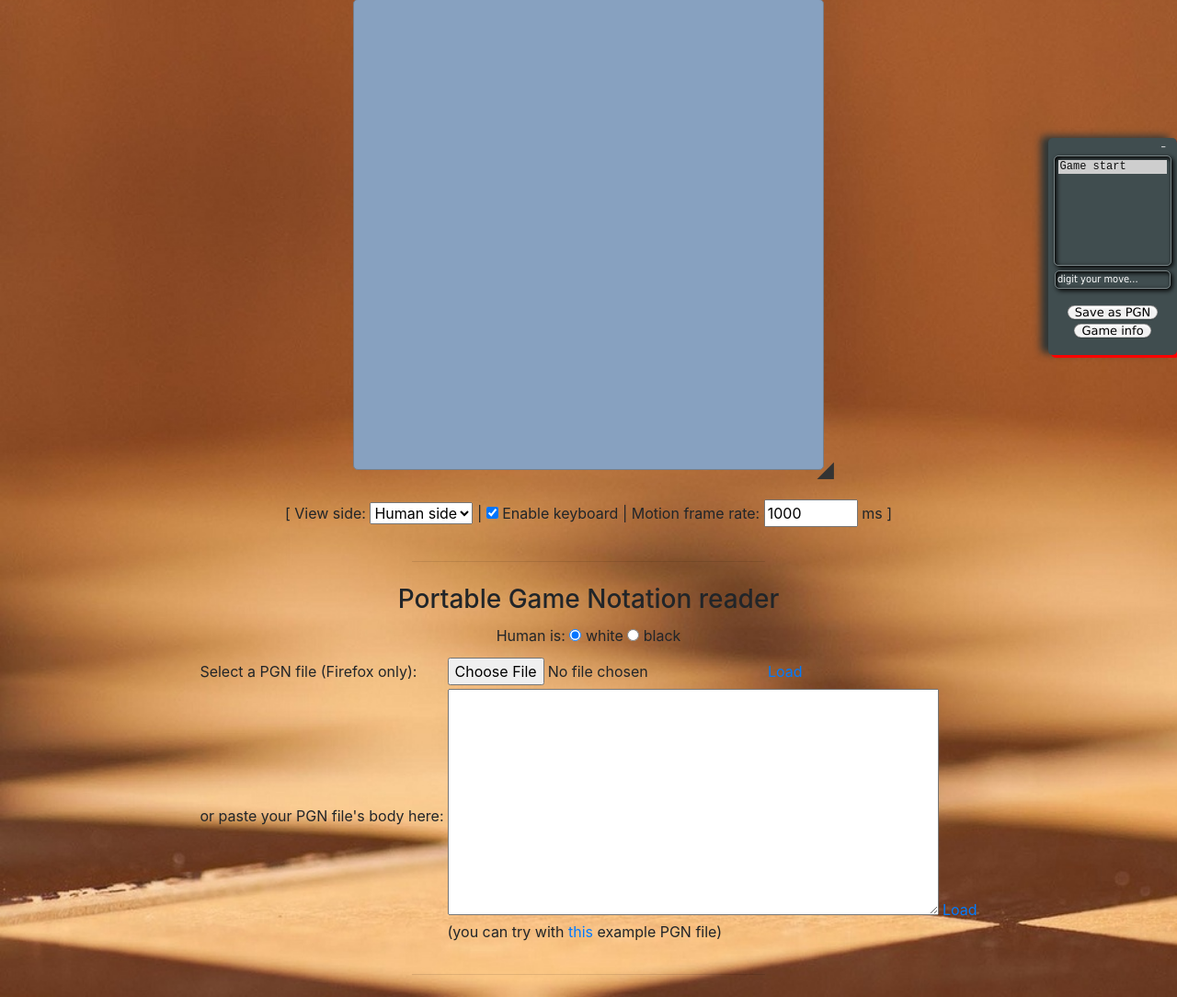
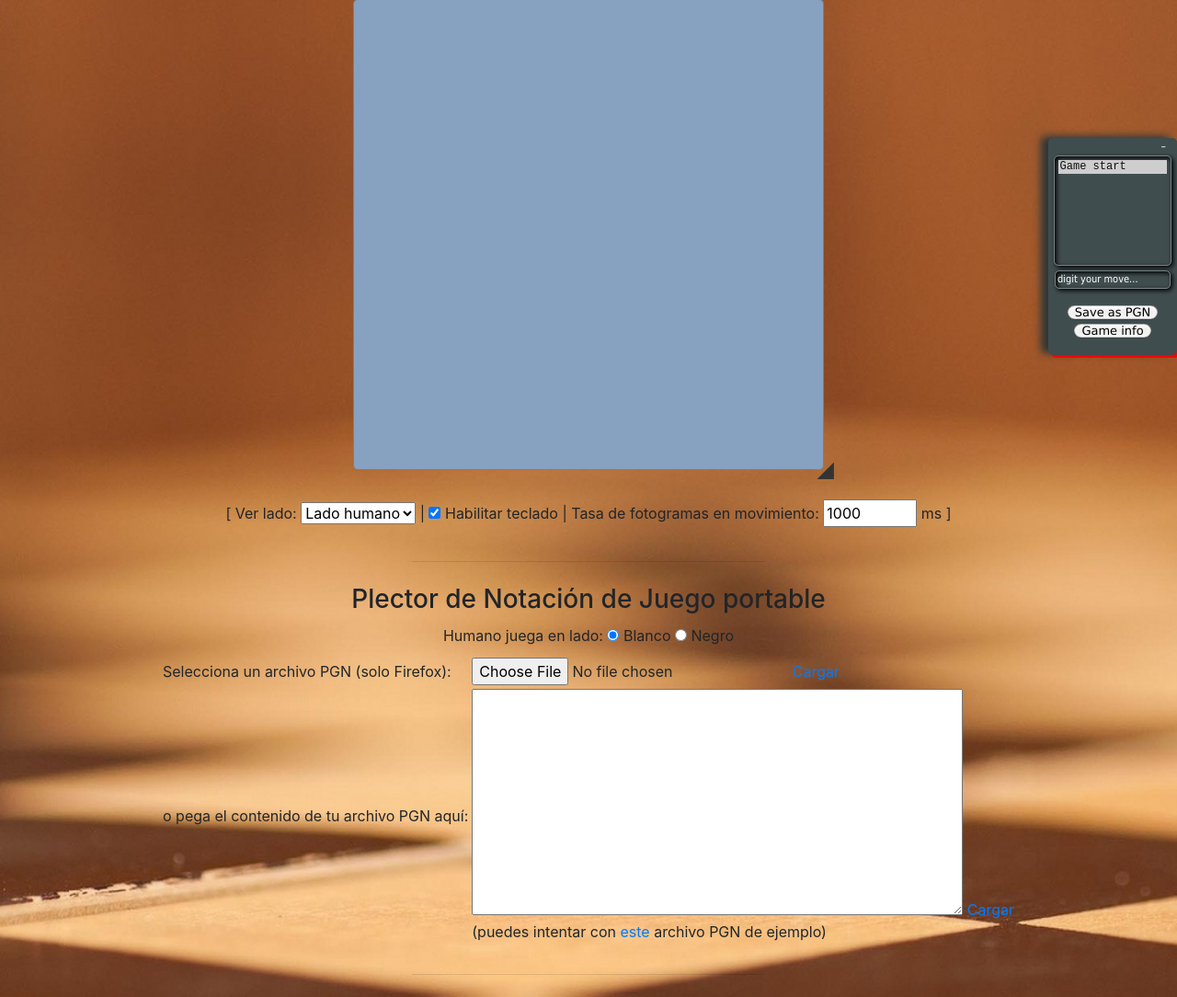
Before and after one commit to IvaGallegos/chess_web, a Django app: page /tablero/ in a window 1280 px wide. Shown: the part 414-1498 px from the top of the page at 92% size. Run offline with Django 4.2, Linux system fonts and the light colour scheme.

Commit message:
cambios menores

```diff
--- a/chessproject/chessapp/static/chessapp/chess.css
+++ b/chessproject/chessapp/static/chessapp/chess.css
@@ -86,7 +86,7 @@ div.gnotify {
 	z-index: 10000001;
 }
 
-/** Normal Style Positions **/
+/** Posiciones de Estilo Normal **/
 div.gnotify { position: fixed; }
 
 div.gnotify.top-left {
@@ -121,7 +121,7 @@ div.gnotify-message span.intLink, div.gnotify-message a, div.gnotify-message a:l
 	color: inherit;
 }
 
-/** Cross Browser Styling **/
+/** Estilo Multinavegador **/
 div.center div.gnotify-notification, div.center div.gnotify-closer {
 	margin-left: auto;
 	margin-right: auto;
--- a/chessproject/chessapp/static/chessapp/chess.js
+++ b/chessproject/chessapp/static/chessapp/chess.js
@@ -6,22 +6,22 @@ var chess = (function() {
 	// 2d
 	oBoardTable = null, aCoords, aFlatSquares, sLstSqColr,
 
-	// both visualizations
+	// ambas visualizaciones
 	oBoardsBox, bHumanSide = true,
 
-	// resizing vars
-	nDeskWidth = 512, nDeskHeight = 512, nFlatBVMargin = 12, // theese values are modificable
+	// variables de redimensionamiento
+	nDeskWidth = 512, nDeskHeight = 512, nFlatBVMargin = 12, // estos valores son modificables
 	nFlatBoardSide = nDeskHeight - nFlatBVMargin, nPageX, nPageY, iBoardsBoxX, iBoardsBoxY, nDscrsX, nDscrsY, oFilm, nMinWidth = nMinHeight = 512,
 
-	// history motion picture
+	// movimiento de la historia
 	nMotionId, bMotion = false, bBoundLock = false, nFrameRate = 1000,
 
 	// DOM
 	oPGNBtn, oMovesSelect, oInfoBox, oCtrlForm, oNtfArea = null, oNtfClsAll = null, bInfoBox = false, aCloseCalls = [], iNtfs = 0, rDeniedTagChrs = /(^\d)|\W/g, sAlgBoxEmpty = "digit your move...", bCtrlIsDown = false,
 
-	// system
+	// sistema
 	sMovesList, sPGNHeader, flagHumanBlack, bReady = true, bAI = true, bCheck = false, bGameNotOver = true, lastStart = 0, lastEnd = 0, iHistPointr = -1, aHistory = [], kings = [0, 0], iRound = 1,
-	oGameInfo = {}, oNewInfo = {}, etc = { // do not change theese values!!
+	oGameInfo = {}, oNewInfo = {}, etc = { // no cambies estos valores!!
 		aBoard: [],
 		aThreats: [],
 		nPromotion: 0,
@@ -51,7 +51,7 @@ var chess = (function() {
 						}
 					} else if ((nDiffX + 1 | 2) === 2) {
 						if (nDiffY !== nWay) { return(false); }
-						if ((nTarget < 1 || flagTgColor === flagPcColor) && (/* not en passant: */ nPosY !== 7 + nWay >> 1 || /* if our pawn is not on the opening, or if it is but... */ nPawnStride % 10 - 1 !== nTargetX /* ...not near him another pawn has moved for first time. */)) { return(false); }
+						if ((nTarget < 1 || flagTgColor === flagPcColor) && (/* not en passant: */ nPosY !== 7 + nWay >> 1 || /* si nuestro peón no está en la apertura, o si lo está pero... */ nPawnStride % 10 - 1 !== nTargetX /* ...no cerca de él, otro peón se ha movido por primera vez. */)) { return(false); }
 					} else { return(false); }
 					break;
 				case 3: // knight
@@ -71,7 +71,7 @@ var chess = (function() {
 					var ourRook;
 					if ((nDiffY === 0 || (nDiffY + 1 | 2) === 2) && (nDiffX === 0 || (nDiffX + 1 | 2) === 2)) {
 						if (nTarget > 0 && flagTgColor === flagPcColor) { return(false); }
-					} else if (ourRook = this.lookAt(30 - nDiffX >> 2 & 7, nTargetY), (nDiffX + 2 | 4) === 4 && nDiffY === 0 && !bCheck && !bHasMoved && ourRook > 0 && Boolean(ourRook & 16)) { // castling
+					} else if (ourRook = this.lookAt(30 - nDiffX >> 2 & 7, nTargetY), (nDiffX + 2 | 4) === 4 && nDiffY === 0 && !bCheck && !bHasMoved && ourRook > 0 && Boolean(ourRook & 16)) { // enroque
 						for (var passX = nDiffX * 3 + 14 >> 2; passX < nDiffX * 3 + 22 >> 2; passX++) { if (this.lookAt(passX, nTargetY) > 0 || isThreatened(passX, nTargetY, nTargetY / 7 << 3 ^ 1)) { return(false); } }
 						if (nDiffX + 2 === 0 && this.aBoard[nTargetY * 10 + 22] > 0) { return(false); }
 					} else { return(false); }
@@ -125,7 +125,7 @@ var chess = (function() {
 				}
 				if (nTarget > 0 && flagTgColor === flagPcColor) { return(false); }
 			}
-			/* Although it might seem impossible that the target is the opponent's king, this condition is needed for certain hypothesis. */
+			/* Aunque pueda parecer imposible que el objetivo sea el rey del oponente, esta condición es necesaria para ciertas hipótesis. */
 			if (nTarget + 6 & 7) {
 				var bKingInCheck = false, oKing = nPieceType === 2 ? endSq : kings[flagPcColor >> 3];
 				this.aBoard[startSq] = 0;
@@ -261,7 +261,7 @@ var chess = (function() {
 		var nMoves = aHistory.length >> 1, sPromoAlg = new String(), nEndPosX = nEndPt % 10 - 1, nEndPosY = (nEndPt - nEndPt % 10) / 10 - 2, nStartPosX = nStartPt % 10 - 1, nStartPosY = (nStartPt - nStartPt % 10) / 10 - 2, iVerifyX, iVerifyY, disambiguateX = false, disambiguateY = false, signedNumber = nStartPt | nEndPt << 7 | nPieceId << 14 | nTarget << 19, vPromo = false, bWriteCapture = ((nPieceId & 7) === 1 && (nStartPt + nEndPt & 1) && nTarget === 0 /* en passant */) || nTarget > 0, colorFlag = nPieceId & 8;
 		lastStart = nStartPt;
 		lastEnd = nEndPt;
-		if ((nEndPosY + 1 | 9) === 9 /* true in case of nEndPosY === -1! */ && (nPieceId & 7) === 1) {
+		if ((nEndPosY + 1 | 9) === 9 /* verdadero en caso de que nEndPosY === -1! */ && (nPieceId & 7) === 1) {
 			vPromo = nPromo || (22 - etc.nPromotion ^ colorFlag);
 			signedNumber |= vPromo << 24;
 			sPromoAlg = "=" + "NBRQ".charAt(vPromo - 3 & 7);
@@ -296,7 +296,7 @@ var chess = (function() {
 		iHistPointr++;
 	}
 
-	// Toledo Chess Engine (see http://nanochess.110mb.com/)
+	// 	Motor de Ajedrez Toledo (mira http://nanochess.110mb.com/)
 	var fourBtsLastPc, flagWhoMoved, nPawnStride, nFrstFocus, nScndFocus, nPlyDepth = 2, iSquare = 120, thnkU = [53,47,61,51,47,47], aParams = [5,3,4,6,2,4,3,5,1,1,1,1,1,1,1,1,9,9,9,9,9,9,9,9,13,11,12,14,10,12,11,13,0,99,0,306,297,495,846,-1,0,1,2,2,1,0,-1,-1,1,-10,10,-11,-9,9,11,10,20,-9,-11,-10,-20,-21,-19,-12,-8,8,12,19,21];
 	function consider(thnkA, thnkB, thnkH, thnkF, thnkPawnStride, thnkDepth) {
 		var iThnkPiece, thnkSigndPiece, thnkPiece, thnkL, thnkE, thnkD, thnkStartPt = thnkF, thnkN = -1e8, thnkK = 78 - thnkH << 10, thnkEndPt, thnkG, thnkM, thnkY, thnkQ, thnkTarget, thnkC, thnkJ, thnkZ = flagWhoMoved ? -10 : 10;
@@ -362,7 +362,7 @@ var chess = (function() {
 		iSquare--;
 		return(thnkN + 1e8 && thnkN >- thnkK + 1924 | thnkD ? thnkN : 0);
 	}
-	// End Toledo Chess Engine
+	// 	Fin del Motor de Ajedrez Toledo
 
 	function engineMove() {
 		consider(0,0,0,21,nPawnStride,nPlyDepth);
@@ -371,7 +371,7 @@ var chess = (function() {
 		bReady = true;
 	}
 
-	// Flat chessboard functions
+	// 	Funciones de tablero de ajedrez plano
 	function writeFlatPieces() {
 		var sSqrContent, oSquareCell, nSquareId, nMenacedSq, nConst;
 		for (var iCell = 0; iCell < 64; iCell++) {
@@ -412,14 +412,14 @@ var chess = (function() {
 
 	function showFlatBoard() {
 		if (oBoardTable) {
-		// flat chessboard will be updated
+		// 	el tablero de ajedrez plano será actualizado
 			updateFlatCoords();
 			if (!etc.bFlatView) {
 				etc.oFlatVwArea.appendChild(oBoardTable);
 				etc.bFlatView = true;
 			}
 		} else {
-		// flat chessboard will be created
+		// 	se creará un tablero de ajedrez plano
 			aCoords = [], aFlatSquares = [], oBoardTable = document.createElement("table");
 			var iGridRow, iFlatSquare, iHorHeadr, iVerHeadr, newSquareId, newSquareCell, gridBody = document.createElement("tbody"), gridAngle = document.createElement("td");
 
@@ -474,7 +474,7 @@ var chess = (function() {
 		writeFlatPieces();
 	}
 
-	// Solid chessboard functions
+	// 	Funciones sólidas del tablero de ajedrez
 	function runComponents() {
 		graphicsStatus++;
 		if (graphicsStatus === 15) {
@@ -563,7 +563,7 @@ var chess = (function() {
 							nAlgStartSq = nAlgStartY * 10 + nAlgStartX + 21;
 							nAlgPiece = etc.aBoard[nAlgStartSq];
 						}
-						else { return(false); } // piece not found!!!
+						else { return(false); } // pieza no encontrada!!!
 					} else {
 						for (var iFoundY = 0; iFoundY < 8; iFoundY++) {
 							iFoundPc = etc.lookAt(nAlgStartX, iFoundY);
@@ -607,7 +607,7 @@ var chess = (function() {
 				else { nAlgPromo = nAlgPiece; }
 				nAlgTarget = etc.aBoard[nAlgEndSq];
 			}
-			if (nAlgStartSq === 0) { return(false); } // piece not found!!!
+			if (nAlgStartSq === 0) { return(false); } // pieza no encontrada!!!
 			var hisKing = kings[nColorFlag >> 3 ^ 1];
 			if ((nAlgPiece & 7) === 1 && (nAlgStartSq + nAlgEndSq & 1) && nAlgTarget === 0) { etc.aBoard[nAlgStartSq - nAlgStartSq % 10 + nAlgEndSq % 10] = 0; } // en passant
 			etc.aBoard[nAlgStartSq] = 0;
@@ -637,7 +637,7 @@ var chess = (function() {
 			iHistTarg = iSigned >> 19 & 31;
 			iHistPromo = iHistPiece > 1023 ? (bitBackward ? 9 - (iHistPts[1] - iHistPts[1] % 10 & 8) : iSigned >> 24) : false;
 			if ((iHistPiece & 7) === 2) {
-				if ((iHistPts[1] - iHistPts[0] + 2 | 4) === 4) { // castling
+				if ((iHistPts[1] - iHistPts[0] + 2 | 4) === 4) { // enroque
 					nExprs1 = iHistPts[1] - iHistPts[1] % 10 + (iHistPts[1] - iHistPts[0] > 0 ? 8 : 1);
 					nExprs2 = iHistPts[1] - iHistPts[1] % 10 + (iHistPts[1] - iHistPts[0] > 0 ? 6 : 4);
 					etc.aBoard[bitBackward ? nExprs1 : nExprs2] = 5 + (iHistPts[1] - iHistPts[1] % 10 & 8) + (bitBackward << 4);
@@ -691,7 +691,7 @@ var chess = (function() {
 		return(true);
 	}
 
-// DOM private APIs
+// APIs privadas del DOM
 	function closeMsg(oMsgNode, nEventId) {
 		var iFrameA1 = 1;
 		for (var iFrameA2 = 1; iFrameA2 < 5; iFrameA2++) { window.setTimeout(function() { oMsgNode.style.opacity = "0." + String(85 - (17 * iFrameA1)); iFrameA1++; }, iFrameA2 * 50); }
@@ -921,7 +921,7 @@ var chess = (function() {
 
 	function getCtrlUp(oKeyEvnt3) { if (oKeyEvnt3.ctrlKey) { bCtrlIsDown = false; } }
 
-// Public APIs
+// APIs Publicas
 	return {
 		help: function() {
 			if (!bReady) { return; }
@@ -1096,8 +1096,8 @@ var chess = (function() {
 			if (bMotion || iHistPointr === nHistLen3 - 1) { return; }
 			readHistory(nHistLen3 - iHistPointr - 1, true);
 		},
-		// it's for developpers only: do not uncomment this function, please!
-		// runInside: function(sJSCode) { eval(sJSCode); },
+		// es solo para desarrolladores: ¡no descomente esta función, por favor!
+				// runInside: function(sJSCode) { eval(sJSCode); },
 		readPGN: function(sPGNBody, bHumanBlack) {
 			var iInfoField, iAlgMoves, cleanPGN = sPGNBody.replace(/\{.*\}/g, "").replace(/\s*;[^\n]\s*|\s+/g, " "), sFieldFence = "\\[[^\\]]*\\]", aFlatHeadr = cleanPGN.match(new RegExp(sFieldFence, "g")), aMovesLoaded = cleanPGN.replace(new RegExp("^\\s*(" + sFieldFence + "\\s*)*(\\d+\\.\\s*)?|\\+|\\s*((#|(\\d+(\/\\d+)?\\-\\d+(\/\\d+)?)|\\*).*)?$", "g"), "").split(/\s+\d+\.\s*/);
 			resetBoard();
@@ -1133,7 +1133,7 @@ var chess = (function() {
 			oBoardsBox.style.height = nDeskHeight + "px";
 		},
 		getDimensions: function() { return[nDeskWidth, nDeskHeight]; },
-		setSide: function(nSide) { // 0: white side, 1: black side, 2: human side.
+		setSide: function(nSide) { 		// 0: lado blanco, 1: lado negro, 2: lado humano.
 			var bWasBlack = etc.bBlackSide;
 			bHumanSide = Boolean(nSide >> 1);
 			if (bHumanSide) { etc.bBlackSide = Boolean(flagHumanBlack) }
--- a/chessproject/chessapp/static/chessapp/gnomechess.css
+++ b/chessproject/chessapp/static/chessapp/gnomechess.css
@@ -1,7 +1,7 @@
-#flatChessboard { /* Table element */
+#flatChessboard { /* Elemento de tabla */
 	/**
-	* margin-top: [DYNAMIC VALUE];
-	* margin-bottom: [DYNAMIC VALUE];
+	* margin-top: [VALOR DINÁMICO];
+	* margin-bottom: [VALOR DINÁMICO];
 	*/
 	margin-left: auto;
 	margin-right: auto;
--- a/chessproject/chessapp/static/chessapp/xhr.js
+++ b/chessproject/chessapp/static/chessapp/xhr.js
@@ -1,5 +1,5 @@
 
-// retrieves a file via XMLHTTPRequest, calls fncCallback when done or fncError on error.
+// recupera un archivo mediante XMLHTTPRequest, llama a fncCallback cuando se completa o a fncError en caso de error.
 
 function XHR(strURL, fncCallback /*, argumentToPass1, argumentToPass2, etc. */) {
 	var oHTTP, argsArr = Array.prototype.slice.call(arguments, 2);
--- a/chessproject/chessapp/templates/chessapp/tablero.html
+++ b/chessproject/chessapp/templates/chessapp/tablero.html
@@ -213,22 +213,22 @@ body {
 </script>
 
 <form name="chessCtrl2" onsubmit="return(false);">
-<p style="text-align:center;">[&nbsp;View side: <select onchange="chess.setSide(this.selectedIndex);" name="selSide"><option>White</option><option>Black</option><option selected>Human side</option></select> | <input id="useKeybAsk" name="KeybCtrl" type="checkbox" onclick="chess.useKeyboard(this.checked);" checked /> <label for="useKeybAsk">Enable keyboard</label> | Motion frame rate: <input type="text" name="frameRateCtrl" value="1000" size="5" onchange="var nMs=new Number(this.value);if(!isNaN(nMs)&&nMs>0){chess.setFrameRate(nMs);}" /> ms&nbsp;]</p>
+<p style="text-align:center;">[&nbsp;Ver lado: <select onchange="chess.setSide(this.selectedIndex);" name="selSide"><option>Blanco</option><option>Negro</option><option selected>Lado humano</option></select> | <input id="useKeybAsk" name="KeybCtrl" type="checkbox" onclick="chess.useKeyboard(this.checked);" checked /> <label for="useKeybAsk">Habilitar teclado</label> | Tasa de fotogramas en movimiento: <input type="text" name="frameRateCtrl" value="1000" size="5" onchange="var nMs=new Number(this.value);if(!isNaN(nMs)&&nMs>0){chess.setFrameRate(nMs);}" /> ms&nbsp;]</p>
 </form>
 <hr />
-<h3 style="text-align:center;">Portable Game Notation reader</h3>
+<h3 style="text-align:center;">Plector de Notación de Juego portable</h3>
 <form name="chessCtrl3" onsubmit="return(false);">
 <table id="pgnTable">
 <tbody>
-<tr><td colspan="2" style="text-align:center;">Human is: <input type="radio" name="plyerClr2" id="white2" checked /> <label for="white2">white</label> <input type="radio" name="plyerClr2" id="black2" /> <label for="black2">black</label></td>
+<tr><td colspan="2" style="text-align:center;">Humano juega en lado: <input type="radio" name="plyerClr2" id="white2" checked /> <label for="white2">Blanco</label> <input type="radio" name="plyerClr2" id="black2" /> <label for="black2">Negro</label></td>
 <tr>
-<td>Select a PGN file (Firefox only):</td>
-<td><input type="file" id="PGNFileData" /> <a href="#" onclick="loadPGNFile(); return(false);">Load</a></td>
+<td>Selecciona un archivo PGN (solo Firefox):</td>
+<td><input type="file" id="PGNFileData" /> <a href="#" onclick="loadPGNFile(); return(false);">Cargar</a></td>
 </tr>
 <tr>
-<td>or paste your PGN file's body here:</td>
-<td><textarea rows="10" cols="50" id="PGNBodyArea"></textarea> <a href="#" onclick="chess.readPGN(document.getElementById('PGNBodyArea').value,document.chessCtrl3.plyerClr2[1].checked);return(false);">Load</a><br />
-(you can try with <a href="sample.pgn">this</a> example PGN file)</td>
+<td>o pega el contenido de tu archivo PGN aquí:</td>
+<td><textarea rows="10" cols="50" id="PGNBodyArea"></textarea> <a href="#" onclick="chess.readPGN(document.getElementById('PGNBodyArea').value,document.chessCtrl3.plyerClr2[1].checked);return(false);">Cargar</a><br />
+(puedes intentar con <a href="sample.pgn">este</a> archivo PGN de ejemplo)</td>
 </tr>
 </tbody>
 </table>
```
